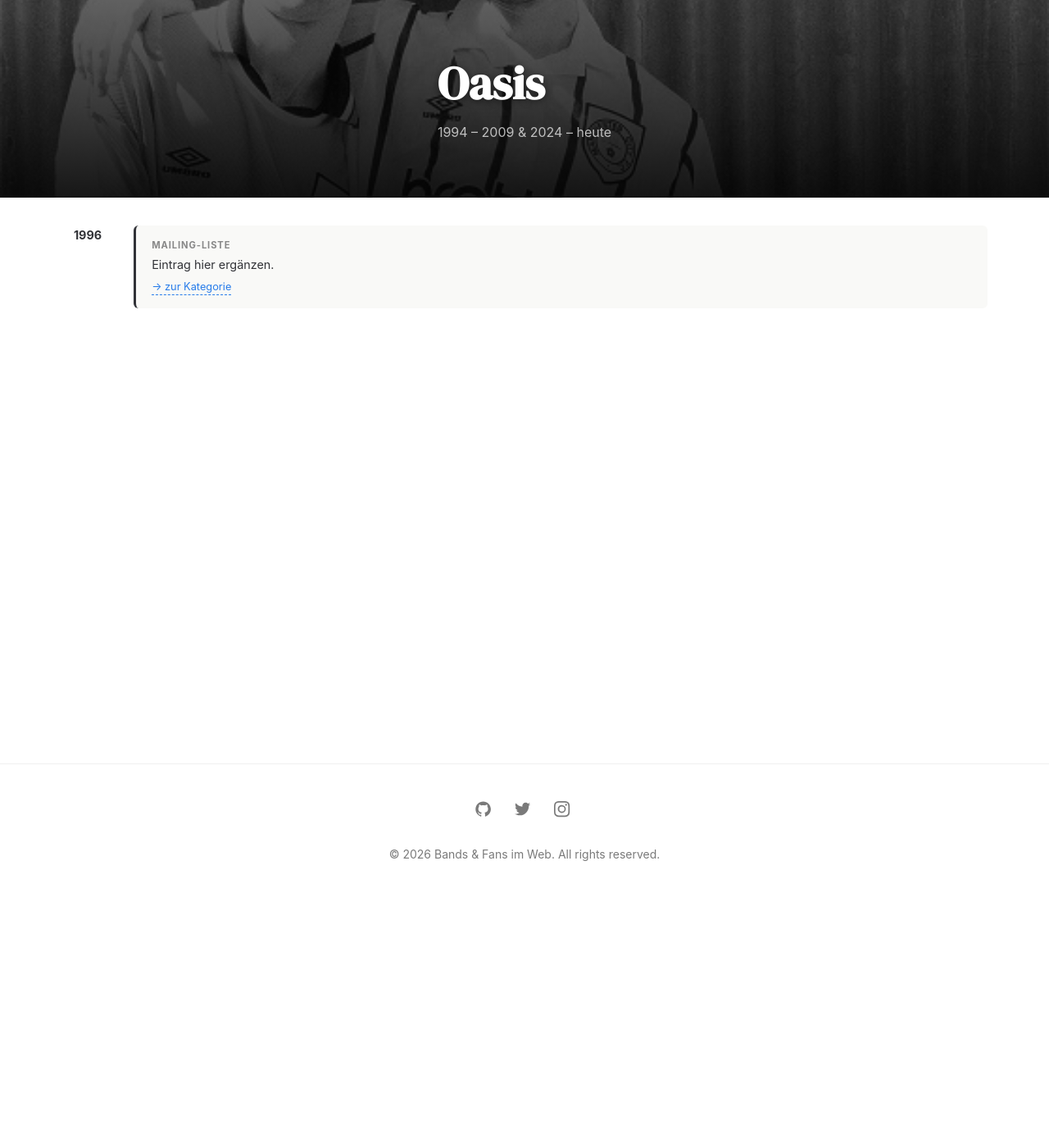
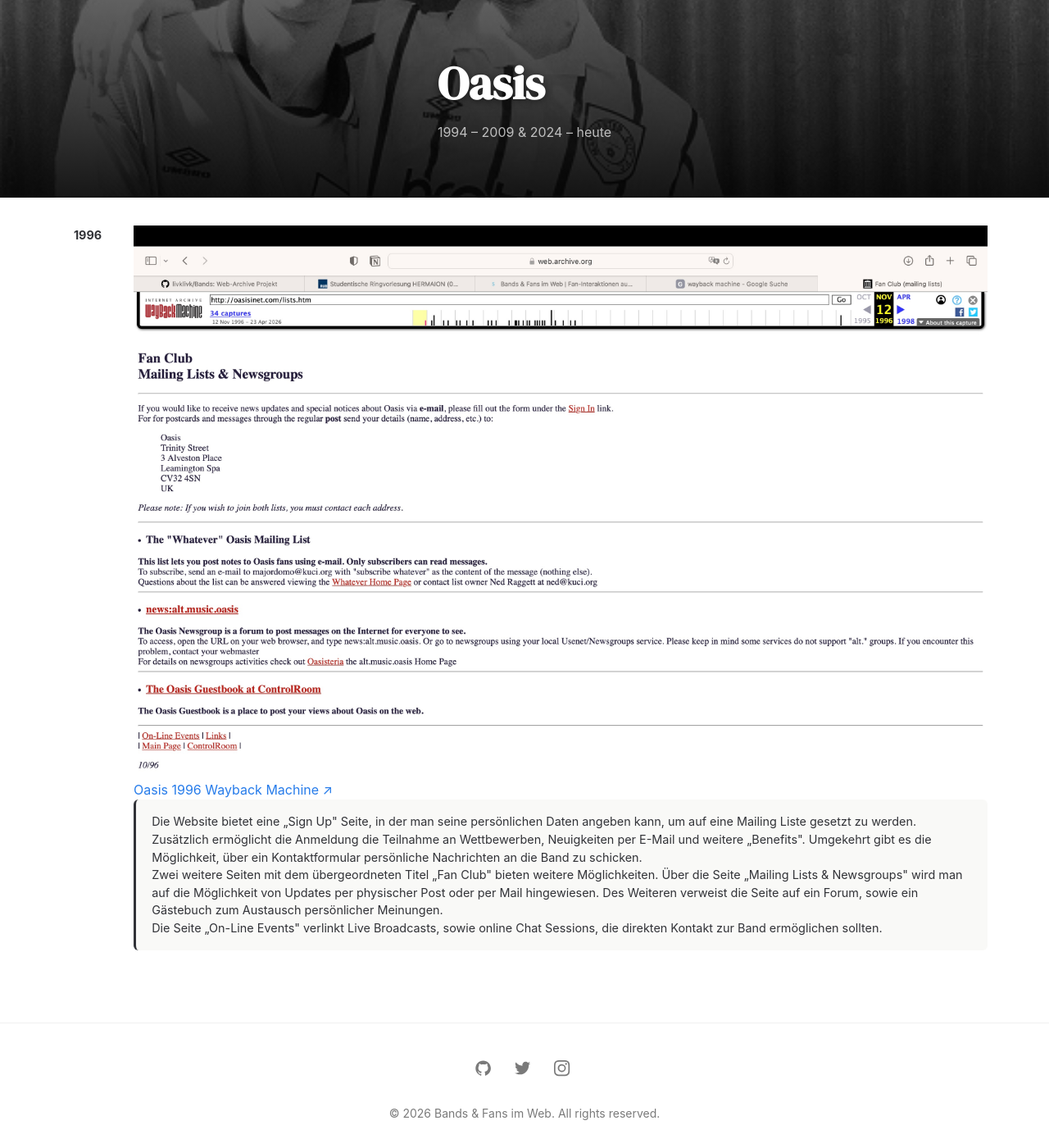
Before and after one commit to livklivk/Bands, a Jekyll site: the page built from _pages/bands/oasis.html, in a window 1280 px wide and 1400 px high, scrolled down 303 px. Shown: the whole window at 82% size. Built offline with Jekyll 4.4.1, drawn with Linux system fonts in a browser that asks for light colours.

Commit message:
Oasis Zeitstrahl: 1996 Eintrag mit Screenshot und Text
Co-Authored-By: Claude Sonnet 4.6 <noreply@anthropic.com>

```diff
--- a/_pages/bands/oasis.html
+++ b/_pages/bands/oasis.html
@@ -12,10 +12,11 @@ permalink: /bands/oasis/
     <div class="zeitstrahl__linie"></div>
   </div>
   <div class="zeitstrahl__inhalt">
+    {% include archiveBand.html url="http://www.oasisinet.com/signin.htm" datetime="1996" band="Oasis" screenshot="/assets/img/screenshots/Mailing /oasis-mailing-1996.jpg" %}
     <div class="update">
-      <p class="update__kategorie">Mailing-Liste</p>
-      <p class="update__text">Eintrag hier ergänzen.</p>
-      <a class="update__link" href="/mailing-listen/pre-2000/">→ zur Kategorie</a>
+      <p class="update__text">Die Website bietet eine „Sign Up" Seite, in der man seine persönlichen Daten angeben kann, um auf eine Mailing Liste gesetzt zu werden. Zusätzlich ermöglicht die Anmeldung die Teilnahme an Wettbewerben, Neuigkeiten per E-Mail und weitere „Benefits". Umgekehrt gibt es die Möglichkeit, über ein Kontaktformular persönliche Nachrichten an die Band zu schicken.</p>
+      <p class="update__text">Zwei weitere Seiten mit dem übergeordneten Titel „Fan Club" bieten weitere Möglichkeiten. Über die Seite „Mailing Lists &amp; Newsgroups" wird man auf die Möglichkeit von Updates per physischer Post oder per Mail hingewiesen. Des Weiteren verweist die Seite auf ein Forum, sowie ein Gästebuch zum Austausch persönlicher Meinungen.</p>
+      <p class="update__text">Die Seite „On-Line Events" verlinkt Live Broadcasts, sowie online Chat Sessions, die direkten Kontakt zur Band ermöglichen sollten.</p>
     </div>
   </div>
 </div>
```
